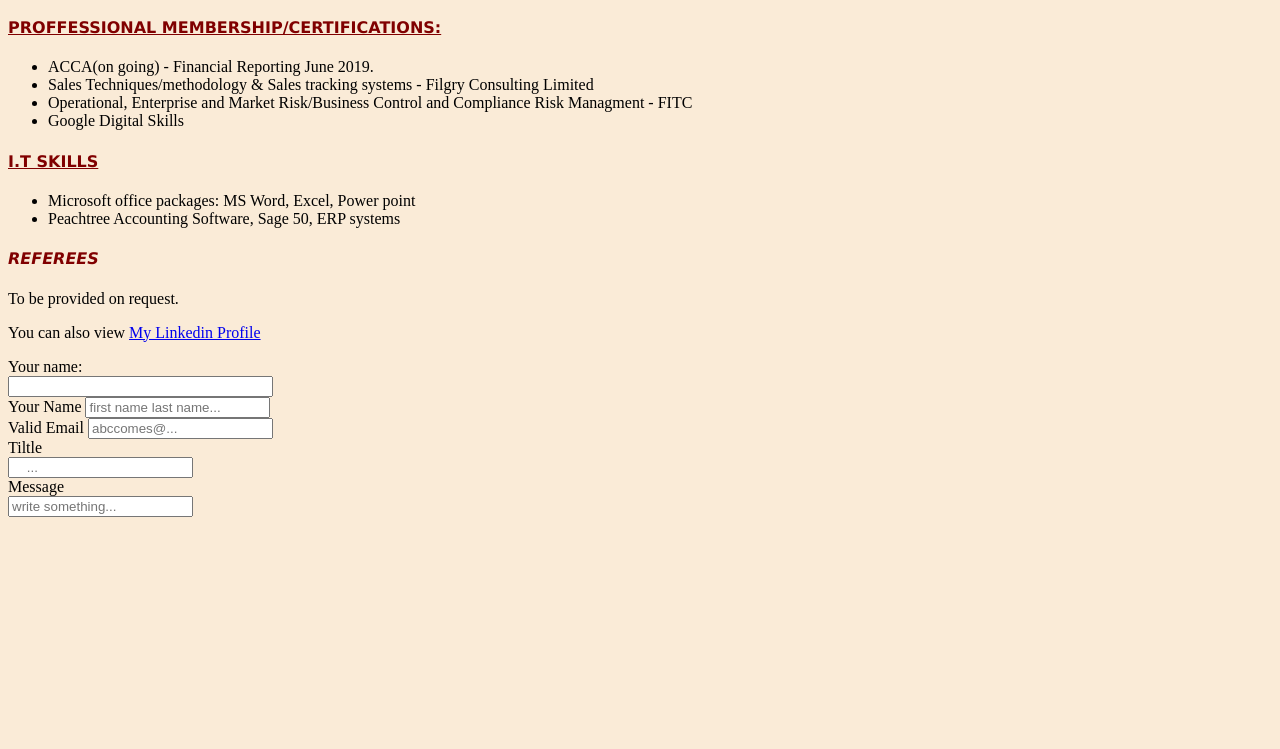
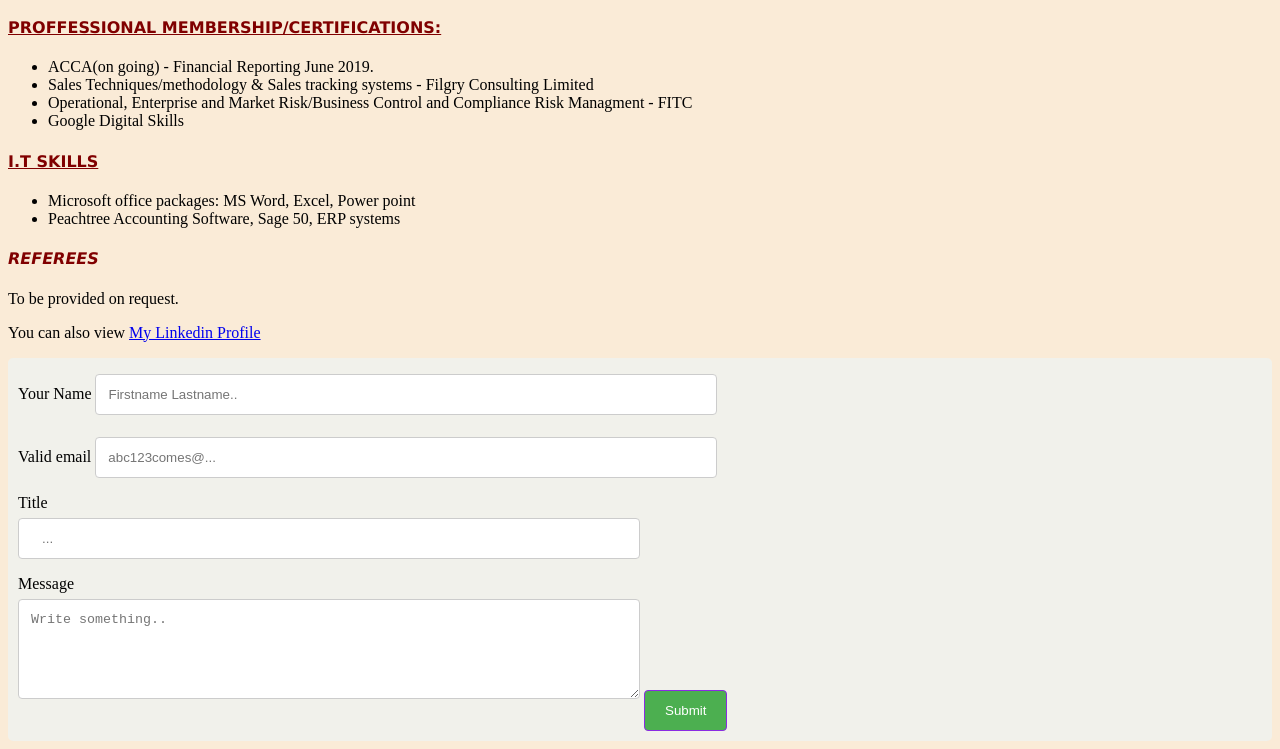
Before and after one commit to comfortcoffee/HNG-task, a plain HTML site: page comfort.html in a window 1280 px wide. Shown: the part 1201-1950 px from the top of the page. Before the commit the page ends 1726 px from the top, so only its background shows below. Drawn offline with Linux system fonts and the light colour scheme.

Commit message:
Add files via upload

```diff
--- a/comfort.html
+++ b/comfort.html
@@ -154,33 +154,27 @@
 
     <p> You can also view <a href=“https://www.linkedin.com/in/comfort-abraham-065b03104”> My Linkedin Profile </a> </p>
 
-
-    <div id="after_submit"></div>
-    <form id="contact_form" action="#" method="POST" enctype="multipart/form-data">
-
-      <div class="row">
-        <label class="required" for="name">Your name:</label><br />
-        <input id="name" class="input" name="name" type="text" value="" size="30" /><br />
-      </div>
     <div class="container">
-
       <form action="action_page.php">
 
-        <label for="fname">Your Name</label>
-        <input type="text" id="yname" name="your name" placeholder="first name last name..."/><br />
+        <label for="yname">Your Name</label>
+        <input type="text" id="yname" name="yourname" placeholder="Firstname Lastname.." minlength="4"><br />
 
-        <label for="email">Valid Email</label>
-        <input id="text" id="email" name="email" placeholder="abccomes@..."/><br />
 
-        <label for="title">Tiltle</label><br />
-        <input type="text" id="title" name="title" placeholder="    ..."/><br />
+        <label for="email">Valid email</label>
+        <input type="text" id="email" name="email" placeholder="abc123comes@..."><br />
+        <span id="text_validation" class="error_message"></span>
+
+
+        <label for="title">Title</label><br />
+        <input type="text" id="title" name="title" placeholder="   ..."><br />
 
         <label for="message">Message</label><br />
-        <input type="text" id="message" name="message" placeholder="write something..."/><br />
+        <textarea id="subject" name="subject" placeholder="Write something.." minlength="20" style="height:100px"></textarea>
+          <input type="submit" value="Submit">
 
-      </form>
+</form>
+</div>
 
-
-    </div>
 </body>
 </html>
--- a/style.css
+++ b/style.css
@@ -23,3 +23,29 @@ h4{
     font-family: Verdana, Geneva, Tahoma, sans-serif;
     color: maroon;
 }
+input[type=text], select, textarea {
+    width: 50%;
+    padding: 12px;
+    border: 1px solid #cccccc;
+    border-radius: 4px;
+    box-sizing: border-box;
+    margin-top: 6px;
+    margin-bottom: 16px;
+    resize: vertical;
+}
+input[type=submit] {
+    background-color: #4CAF50;
+    color: white;
+    padding: 12px 20px;
+    border: 1px solid blueviolet;
+    border-radius: 4px;
+    cursor: pointer;
+}
+    input[type=submit]:hover {
+        background-color: #134215;
+    }
+    .container {
+        border-radius: 5px;
+        background-color:#f1f1eb;
+        padding: 10px;
+      }
```
